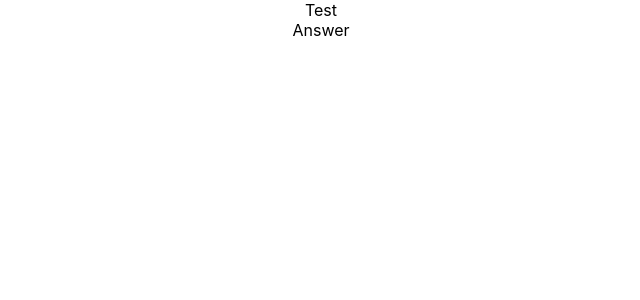
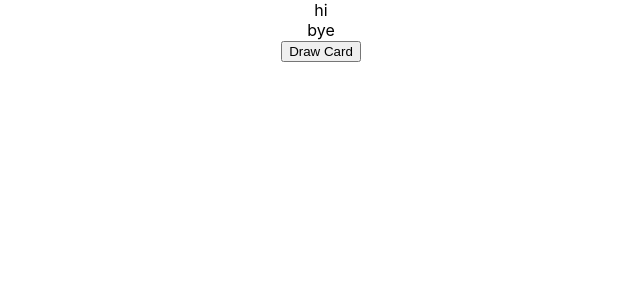
Before and after one commit to mollyclaire/Flashcard-App, a React (Create React App) app in the folder flashcard-app/: page / in a window 1280 px wide. Shown: the top 300 px of the page, without its empty margins (319-959 px from the left). Built offline with nearby package versions, Linux system fonts and the light colour scheme.

Commit message:
Added button and functionality to click button and randomize card generation.

```diff
--- a/flashcard-app/src/App.js
+++ b/flashcard-app/src/App.js
@@ -1,13 +1,58 @@
-import React from 'react';
+import React, { Component } from "react";
 import './App.css';
 import Card from "./Card/card";
+import Button from "./Button/button";
 
-function App() {
-  return (
-    <div className="App">
-     <Card />
-    </div>
-  );
+
+class App extends Component {
+  constructor(props) {
+    super(props);
+
+    this.updateCard = this.updateCard.bind(this);
+
+    this.state = {
+    cards: [
+      {question: "hi", answer: "bye"},
+      {question: "hello", answer: "goodbye"}
+
+    ],
+    currentCard: {}
+  }
+}
+
+  componentDidMount() {
+    const currentCards = this.state.cards;
+    this.setState({
+      cards: currentCards,
+      currentCard: this.getRandomCard(currentCards)
+    })
+  }
+
+  getRandomCard(currentCards) {
+    var card = currentCards[Math.floor(Math.random() * currentCards.length)]
+    return (card);
+  }
+
+  updateCard() {
+    const currentCards = this.state.cards;
+    this.setState({
+      currentCard: this.getRandomCard(currentCards)
+    })
+  }
+
+  render() {
+    return (
+      <div className="App">
+        <Card
+        question={this.state.currentCard.question}
+        answer={this.state.currentCard.answer}
+        />
+        <Button
+        drawCard={this.updateCard}
+        />
+      </div>
+    );
+  }
 }
 
 export default App;
--- a/flashcard-app/src/Button/button.js
+++ b/flashcard-app/src/Button/button.js
@@ -0,0 +1,22 @@
+import React, { Component } from "react";
+import "./button.css";
+
+class Button extends Component {
+    constructor(props) {
+        super(props);
+    this.drawCard = this.drawCard.bind(this);
+    }
+
+    drawCard() {
+        this.props.drawCard();
+    }
+    render(props) {
+        return (
+            <div className="buttonContainer">
+                <button className="btn" onClick={this.drawCard}>Draw Card</button>
+            </div>
+        )
+    }
+}
+
+export default Button;
--- a/flashcard-app/src/Card/card.js
+++ b/flashcard-app/src/Card/card.js
@@ -1,14 +1,14 @@
-import React, { Component } from "react";
+import React from "react";
 import "./card.css";
 
 const Card = (props) => (
     <div className="card-container">
         <div className="card">
             <div className="front">
-                <div className="question">Test</div>
+                <div className="question">{props.question}</div>
             </div>
             <div className="back">
-                <div className="answer">Answer</div>
+                <div className="answer">{props.answer}</div>
             </div>
         </div>
 
```
